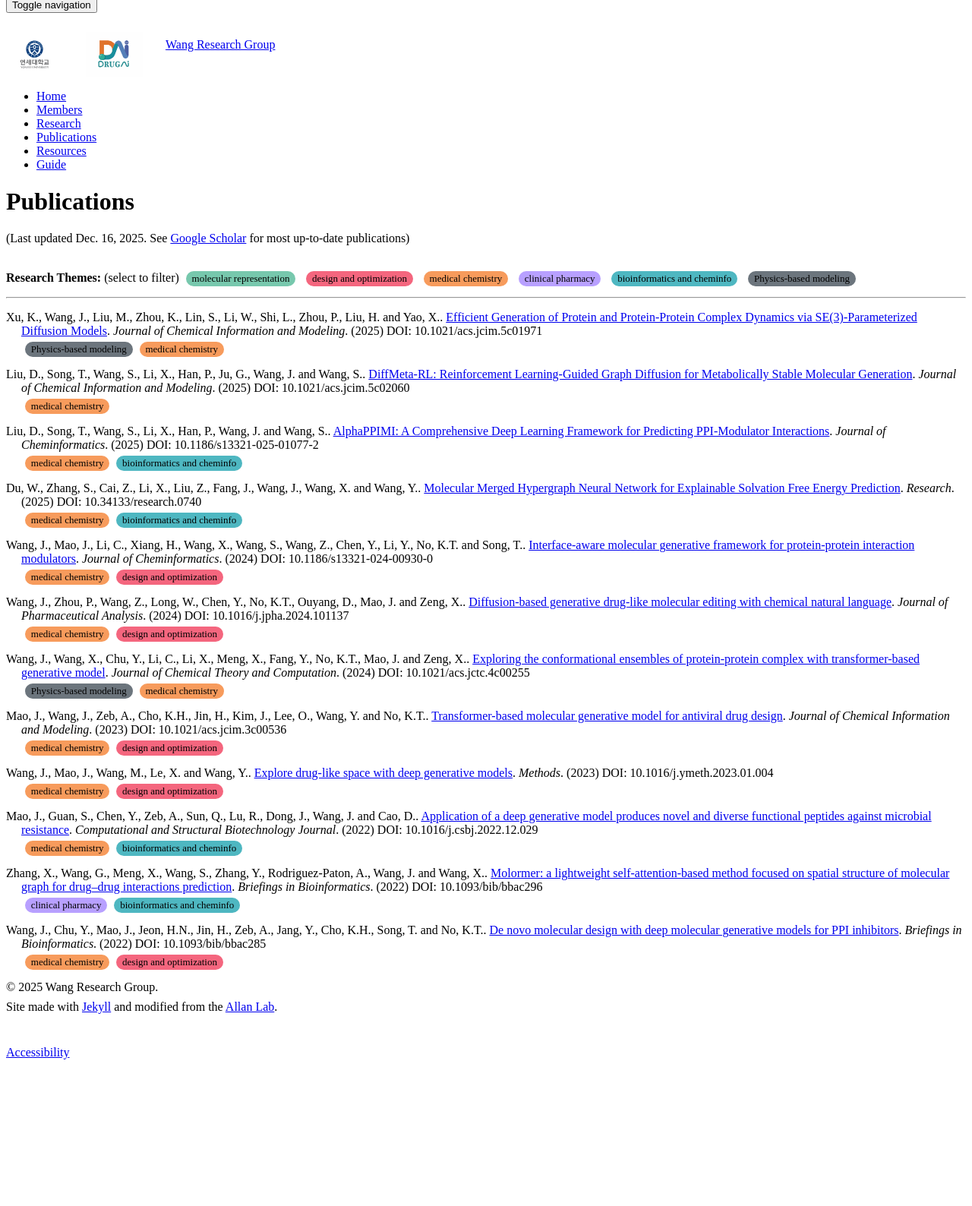
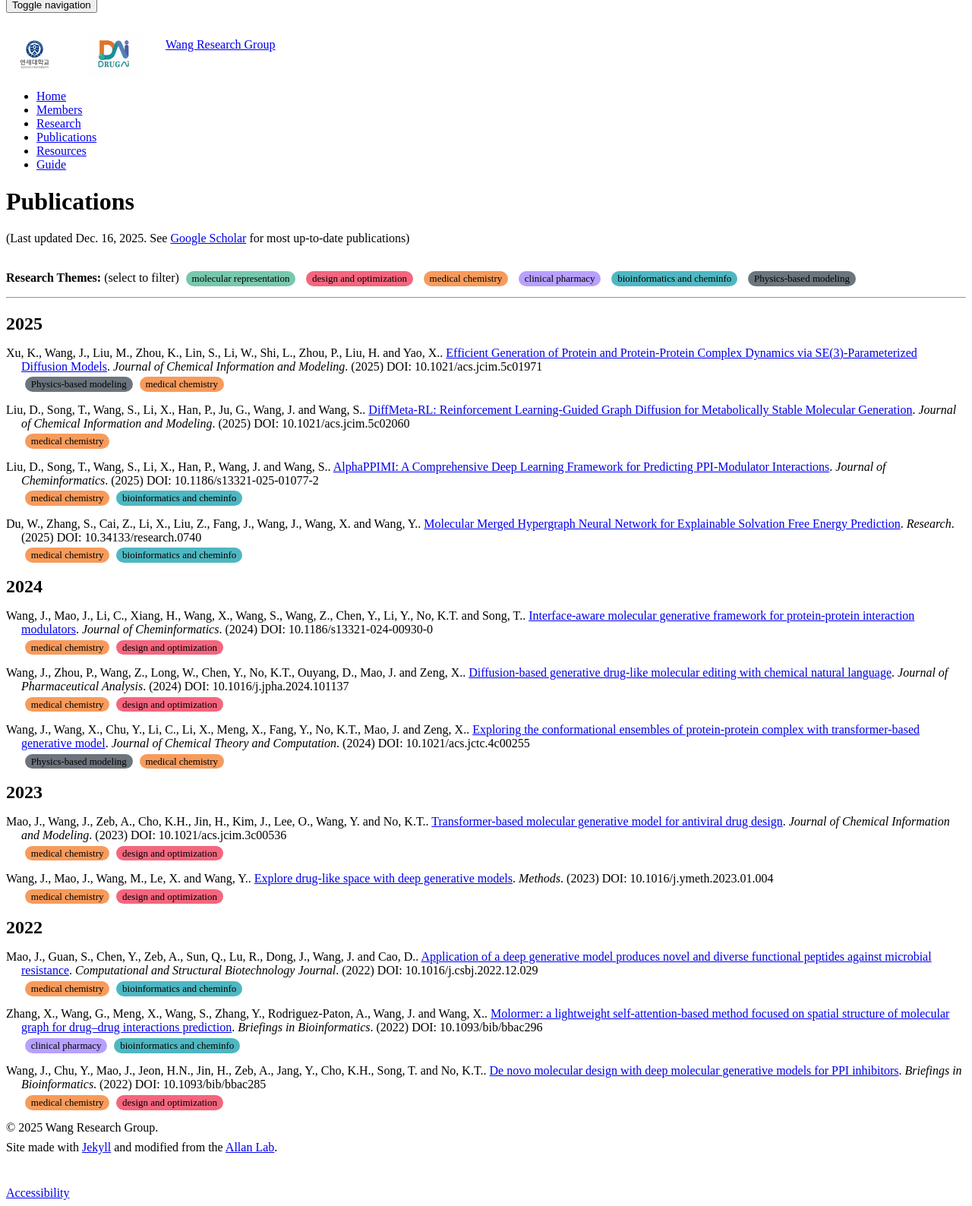
Before and after one commit to WangLab-DrugAI/wanggroup, a Jekyll site: the page built from _pages/publications.md, in a window 1280 px wide, cut to the strip 112-1700 px from the top of the page. Shown: the whole strip at 76% size. Built offline with Jekyll 4.4.1, drawn with Linux system fonts in a browser that asks for light colours; nearby versions of some CDN libraries; before the commit the page ends 1515 px from its top, so only the background shows below that.

Commit message:
Update publications.md

```diff
--- a/_pages/publications.md
+++ b/_pages/publications.md
@@ -35,6 +35,10 @@ permalink: /publications/
       margin-right: 5px;
       cursor: pointer;
   }
+  .pub-year{
+  margin-top: 1.2rem;
+  margin-bottom: 0.6rem;
+  }
 </style>
 
 <!-- START OF PAGE -->
@@ -54,7 +58,13 @@ permalink: /publications/
 
 <!-- Display all publications -->
 {% assign themes = site.data.research_themes %}
+{% assign current_year = "" %}
 {% for pub in site.data.publications %}
+<!-- Year heading -->
+{% if pub.year != current_year %}
+  <h2 class="pub-year">{{ pub.year }}</h2>
+  {% assign current_year = pub.year %}
+{% endif %}
 <!-- Citations -->
 <div class="publication-item" data-themes="{{ pub.themes | join: ',' }}">
   <p class="hanging-indent">
```
